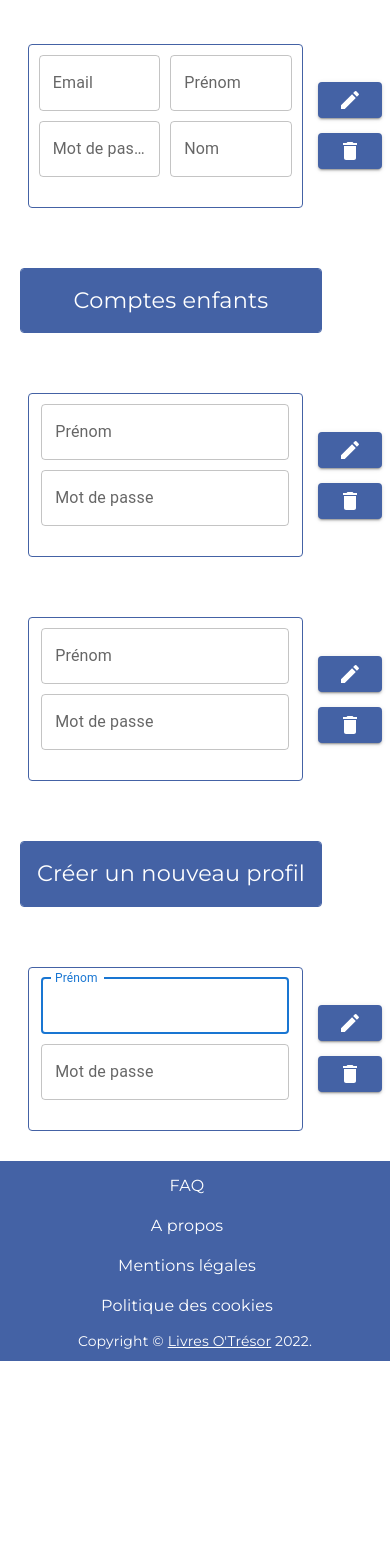
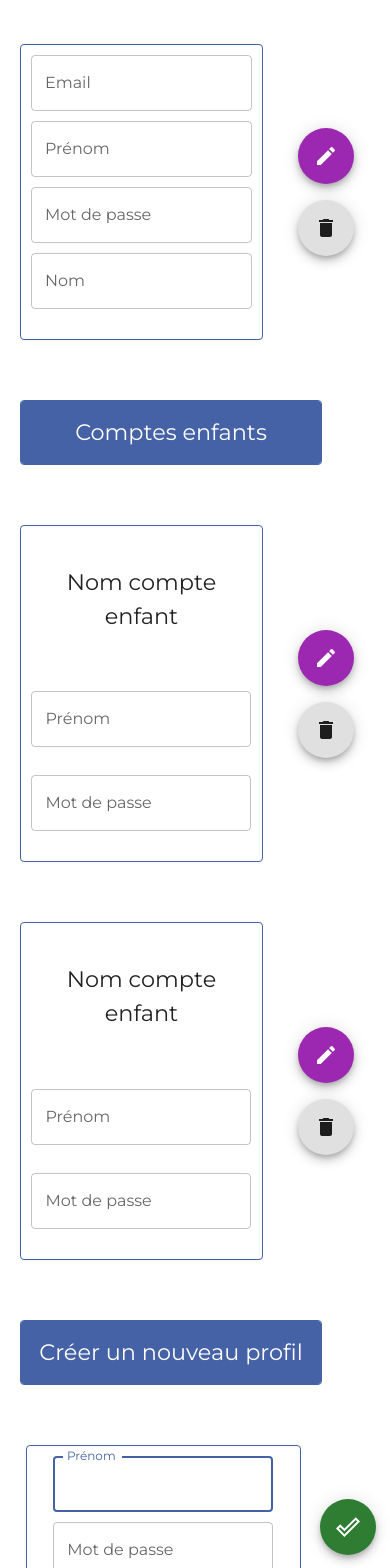
Before and after one commit to MarieLouPLevasseur/Projet-livresOtresor-front, a React (Create React App) app: page /profil/utilisateur/compte in a window 390 px wide. Shown: the part 300-1868 px from the top of the page. Before the commit the page ends 1661 px from the top, so only its background shows below. Built offline with nearby package versions, Linux system fonts and the light colour scheme.

Commit message:
page account management done + responsive

```diff
--- a/src/components/AccountManagement/AccountM/AccountM.js
+++ b/src/components/AccountManagement/AccountM/AccountM.js
@@ -1,38 +1,22 @@
 import React from 'react'
-import Button from '@mui/material/Button';
-import Box from '@mui/material/Box';
-import EditIcon from '@mui/icons-material/Edit';
-import DeleteIcon from '@mui/icons-material/Delete';
-import { createTheme, ThemeProvider } from '@mui/material/styles';
-
-const theme = createTheme({
-  palette:{
-    primary:{
-      main: '#4462A5',
-    }
-  },
-  typography: {
-    fontFamily: [
-      'Montserrat'
-    ]
-  }
-});
+import Box from '@mui/material/Box'
+import Fab from '@mui/material/Fab'
+import EditIcon from '@mui/icons-material/Edit'
+import DeleteIcon from '@mui/icons-material/Delete'
 
 
 function AccountM() {
   return (
-    <ThemeProvider theme={theme}>
-      <div>
-        <Box sx={{display:'flex', flexDirection:'column', gap:'15px'}}>
-          <Button variant='contained'>
-              <EditIcon />
-          </Button>
-          <Button variant='contained'>
-              <DeleteIcon />
-          </Button>
-        </Box>
-      </div>
-    </ThemeProvider>
+    <div>
+    <Box sx={{ '& > :not(style)': { m: 1 } }}>
+      <Fab color="secondary" aria-label="edit">
+        <EditIcon />
+      </Fab>
+      <Fab>
+        <DeleteIcon />
+      </Fab>
+    </Box>
+    </div>
   )
 }
 
--- a/src/components/AccountManagement/AccountManagement.js
+++ b/src/components/AccountManagement/AccountManagement.js
@@ -1,14 +1,29 @@
 import React from 'react'
-// import Card from '@mui/material/Card';
 import AutoStoriesIcon from '@mui/icons-material/AutoStories';
 import Avatar from '@mui/material/Avatar';
 import { Box, Typography, TextField, Card, Grid } from '@mui/material';
 import AccountM from './AccountM/AccountM';
+import Validate from './Validate/Validate';
+import { createTheme, ThemeProvider } from '@mui/material/styles';
 
 import './AccountManagement.scss';
 
+const theme = createTheme({
+  palette:{
+    primary:{
+      main: '#4462A5',
+    }
+  },
+  typography: {
+    fontFamily: [
+      'Montserrat'
+    ]
+  }
+});
+
 function AccountManagement() {
   return (
+    <ThemeProvider theme={theme}>
       <div>
           <Box sx={{display:'flex', alignItems:'start', flexDirection:'column' , Width:'100%' }}>
             <Box sx={{margin:'auto', display:'flex', justifyContent:'center', alignItems:'center', flexDirection:'column', mt:'20px'}}>
@@ -24,11 +39,9 @@ function AccountManagement() {
             </Card>
             <Box sx={{display:'flex', justifyContent:'space-around', alignItems:'center', width: '100%'}}>
               <Card variant='outlined' sx={{border:'1px solid #4462A5', marginBottom:'30px', marginTop:'30px', marginLeft:'20px', width:'70%'}}>
-              <Box sx={{display:'flex', flexDirection:'column', justifyContent:'flex-start', Width:'100%', padding:'10px', gap:'10px' }}>
-                <Box sx={{display:'flex', Width:'100%', justifyContent:'space-around', gap:'10px' }}>
+                <Box sx={{display:'flex', flexDirection:'column', justifyContent:'flex-start', Width:'100%', padding:'10px', gap:'10px'}}>
+                  <Box sx={{display:'flex', flexDirection:{xs:'column', md:'row'}, Width:'100%', justifyContent:'space-around', gap:'10px' }}>
 
-                    {/* <TextField id="standard-basic" label="Email" variant="standard" />
-                    <TextField id="standard-basic" label="Prénom" variant="standard" /> */}
                     <Grid item xs={12} sm={6} >
                         <TextField
                           fullWidth
@@ -49,10 +62,8 @@ function AccountManagement() {
                         />
                       </Grid>
                   </Box>
-                <Box sx={{display:'flex', justifyContent:'space-around', Width:'100%', marginBottom:'20px', gap:'10px'}}>
-                    {/* <Typography sx={{fontSize: '1.4rem', padding:'15px', fontFamily: 'montserrat', margin:'auto'}}>Mot de passe :</Typography> */}
-                    {/* <TextField id="standard-basic" label="Mot de passe" variant="standard" />
-                    <TextField id="standard-basic" label="Nom" variant="standard" /> */}
+                  <Box sx={{display:'flex', flexDirection:{xs:'column', md:'row'}, justifyContent:'space-around', Width:'100%', marginBottom:'20px', gap:'10px'}}>
+
                       <Grid item xs={12} sm={6}>
                         <TextField
                         fullWidth
@@ -82,10 +93,9 @@ function AccountManagement() {
             </Card>
             <Box sx={{display:'flex', justifyContent:'space-around', alignItems:'center', width: '100%'}}>
               <Card variant='outlined' sx={{border:'1px solid #4462A5', marginBottom:'30px', marginTop:'30px', marginLeft:'20px', width:'70%'}}>
-              <Box sx={{display:'flex', flexDirection:'column', justifyContent:'flex-start', Width:'100%', padding:'10px', gap:'10px' }}>
-                <Box sx={{display:'flex', Width:'100%', justifyContent:'space-around' }}>
-
-                    {/* <TextField id="standard-basic" label="Nom" variant="standard" /> */}
+                <Box sx={{display:'flex', flexDirection:{xs:'column', md:'row'}, justifyContent:'space-around', textAlign:'center', Width:'100%', padding:'10px', gap:'10px' }}>
+                <Typography sx={{fontSize: '1.4rem', padding:'30px', fontFamily: 'montserrat'}}>Nom compte enfant</Typography>
+                  <Box sx={{display:'flex', Width:'100%', justifyContent:'space-around', mt:'18px' }}>
                       <Grid item xs={12} sm={6}>
                         <TextField
                             autoComplete="given-name"
@@ -96,11 +106,8 @@ function AccountManagement() {
                             autoFocus
                           />
                       </Grid>
-
                   </Box>
-                <Box sx={{display:'flex', justifyContent:'space-around', Width:'100%', marginBottom:'20px'}}>
-
-                    {/* <TextField id="standard-basic" label="Mot de passe" variant="standard" /> */}
+                  <Box sx={{display:'flex', justifyContent:'space-around', Width:'100%', marginBottom:'20px', mt:'18px'}}>
                       <Grid item xs={12} sm={6}>
                         <TextField
                         fullWidth
@@ -111,7 +118,6 @@ function AccountManagement() {
                         autoComplete="new-password"
                         />
                       </Grid>
-
                   </Box>
                 </Box>
               </Card>
@@ -119,10 +125,9 @@ function AccountManagement() {
             </Box>
             <Box sx={{display:'flex', justifyContent:'space-around', alignItems:'center', width: '100%'}}>
               <Card variant='outlined' sx={{border:'1px solid #4462A5', marginBottom:'30px', marginTop:'30px', marginLeft:'20px', width:'70%'}}>
-            <Box sx={{display:'flex', flexDirection:'column', justifyContent:'flex-start', Width:'100%', padding:'10px', gap:'10px' }}>
-                <Box sx={{display:'flex', Width:'100%', justifyContent:'space-around' }}>
-
-                    {/* <TextField id="standard-basic" label="Nom" variant="standard" /> */}
+              <Box sx={{display:'flex', flexDirection:{xs:'column', md:'row'}, justifyContent:'space-around', textAlign:'center', Width:'100%', padding:'10px', gap:'10px' }}>
+                <Typography sx={{fontSize: '1.4rem', padding:'30px', fontFamily: 'montserrat'}}>Nom compte enfant</Typography>
+                  <Box sx={{display:'flex', Width:'100%', justifyContent:'space-around', mt:'18px' }}>
                       <Grid item xs={12} sm={6}>
                         <TextField
                             autoComplete="given-name"
@@ -133,11 +138,8 @@ function AccountManagement() {
                             autoFocus
                           />
                       </Grid>
-
                   </Box>
-                <Box sx={{display:'flex', justifyContent:'space-around', Width:'100%', marginBottom:'20px'}}>
-
-                    {/* <TextField id="standard-basic" label="Mot de passe" variant="standard" /> */}
+                  <Box sx={{display:'flex', justifyContent:'space-around', Width:'100%', marginBottom:'20px', mt:'18px'}}>
                       <Grid item xs={12} sm={6}>
                         <TextField
                         fullWidth
@@ -148,7 +150,6 @@ function AccountManagement() {
                         autoComplete="new-password"
                         />
                       </Grid>
-
                   </Box>
                 </Box>
               </Card>
@@ -161,8 +162,6 @@ function AccountManagement() {
               <Card variant='outlined' sx={{border:'1px solid #4462A5', marginBottom:'30px', marginTop:'30px', marginLeft:'20px', width:'70%'}}>
               <Box sx={{display:'flex', flexDirection:'column', justifyContent:'flex-start', Width:'100%', padding:'10px', gap:'10px' }}>
                   <Box sx={{display:'flex', Width:'100%', justifyContent:'space-around' }}>
-
-                    {/* <TextField id="standard-basic" label="Nom" variant="standard" /> */}
                       <Grid item xs={12} sm={6}>
                         <TextField
                             autoComplete="given-name"
@@ -173,11 +172,8 @@ function AccountManagement() {
                             autoFocus
                           />
                       </Grid>
-
                   </Box>
                   <Box sx={{display:'flex', justifyContent:'space-around', Width:'100%', marginBottom:'20px'}}>
-
-                    {/* <TextField id="standard-basic" label="Mot de passe" variant="standard" /> */}
                       <Grid item xs={12} sm={6}>
                         <TextField
                         fullWidth
@@ -188,14 +184,14 @@ function AccountManagement() {
                         autoComplete="new-password"
                         />
                       </Grid>
-
                   </Box>
                 </Box>
               </Card>
-            <AccountM />
+              <Validate />
             </Box>
           </Box>
       </div>
+    </ThemeProvider>
   )
 }
 
--- /dev/null
+++ b/src/components/AccountManagement/Validate/Validate.js
@@ -0,0 +1,20 @@
+import React from 'react'
+import Box from '@mui/material/Box'
+import Fab from '@mui/material/Fab'
+// import TaskAltIcon from '@mui/icons-material/TaskAlt';
+import DoneOutlineIcon from '@mui/icons-material/DoneOutline';
+
+
+function Validate() {
+  return (
+    <div>
+    <Box sx={{ '& > :not(style)': { m: 1 } }}>
+      <Fab color='success'>
+        <DoneOutlineIcon />
+      </Fab>
+    </Box>
+    </div>
+  )
+}
+
+export default Validate
--- a/src/components/HomeUser/ButtonList/ButtonList.js
+++ b/src/components/HomeUser/ButtonList/ButtonList.js
@@ -1,9 +1,10 @@
 import React from 'react'
 import Box from '@mui/material/Box'
 import Fab from '@mui/material/Fab'
-import AddIcon from '@mui/icons-material/Add'
+// import AddIcon from '@mui/icons-material/Add'
 import EditIcon from '@mui/icons-material/Edit'
 import DeleteIcon from '@mui/icons-material/Delete'
+import VisibilityIcon from '@mui/icons-material/Visibility';
 
 
 function ButtonList() {
@@ -11,7 +12,7 @@ function ButtonList() {
     <div>
     <Box sx={{ '& > :not(style)': { m: 1 } }}>
       <Fab color="primary" aria-label="add">
-        <AddIcon />
+        <VisibilityIcon />
       </Fab>
       <Fab color="secondary" aria-label="edit">
         <EditIcon />
```
Also changed, not shown: src/components/AccountManagement/Validate/Validate.scss (added). Lines whose indentation alone changed are shown as unchanged.
